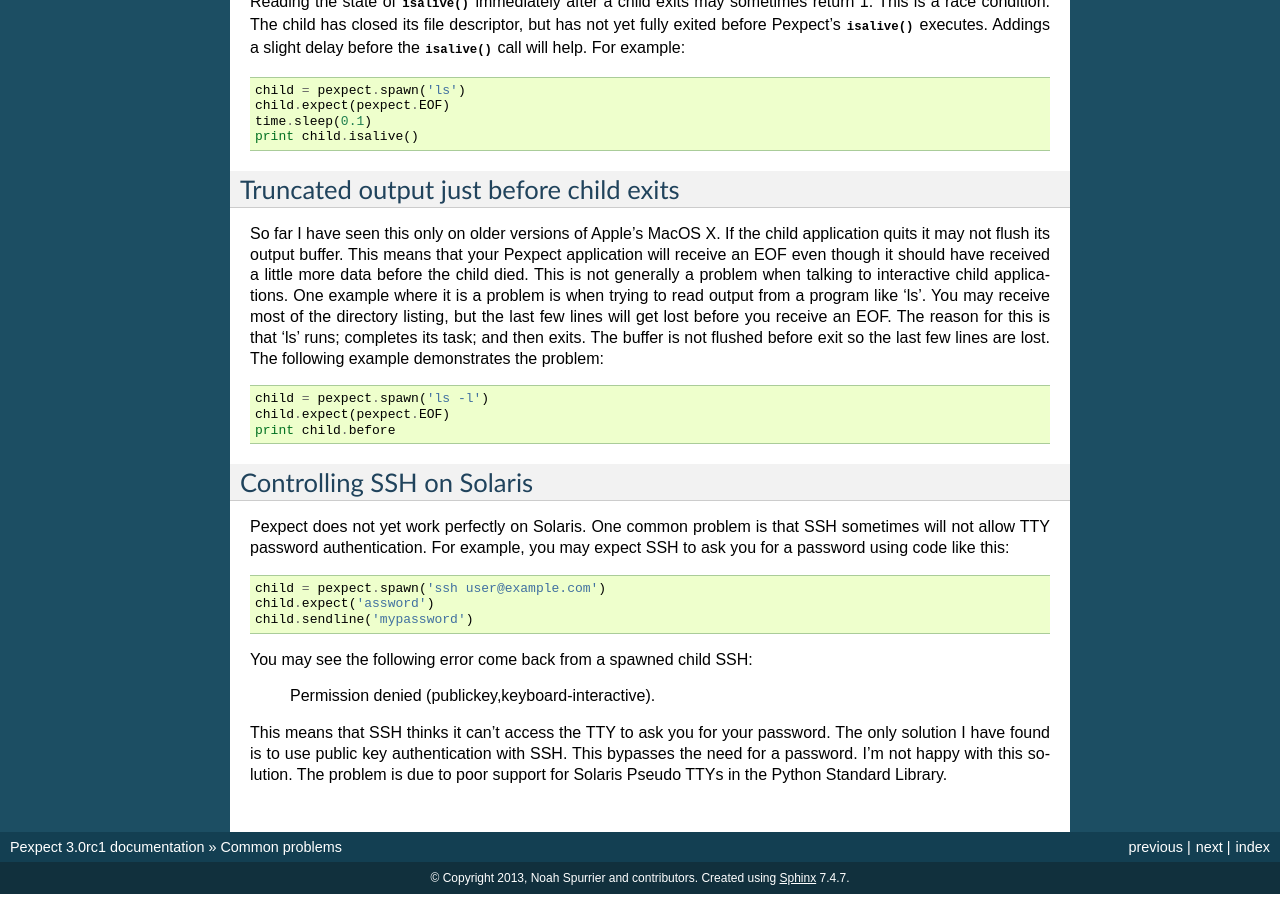
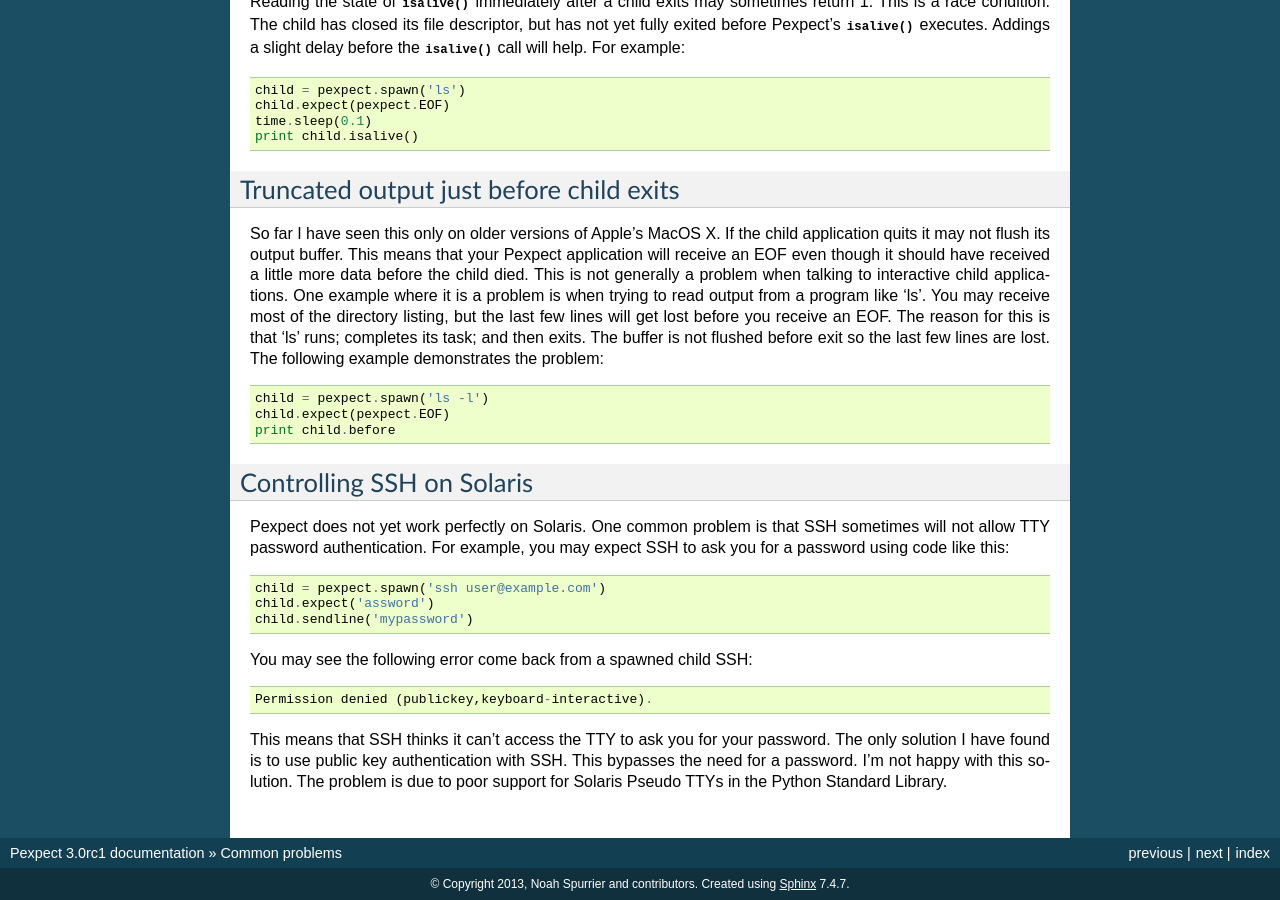
Before and after one commit to pexpect/pexpect, a Sphinx documentation site: the page built from doc/commonissues.rst, in a window 1280 px wide and 900 px high, scrolled down 942 px. Built offline with Sphinx 7.4.7, drawn with Linux system fonts in a browser that asks for light colours.

Commit message:
fixed-formatted probably intended here

```diff
--- a/doc/commonissues.rst
+++ b/doc/commonissues.rst
@@ -92,7 +92,7 @@ expect SSH to ask you for a password using code like this::
     child.expect('assword')
     child.sendline('mypassword')
 
-You may see the following error come back from a spawned child SSH:
+You may see the following error come back from a spawned child SSH::
 
     Permission denied (publickey,keyboard-interactive).
 
```
